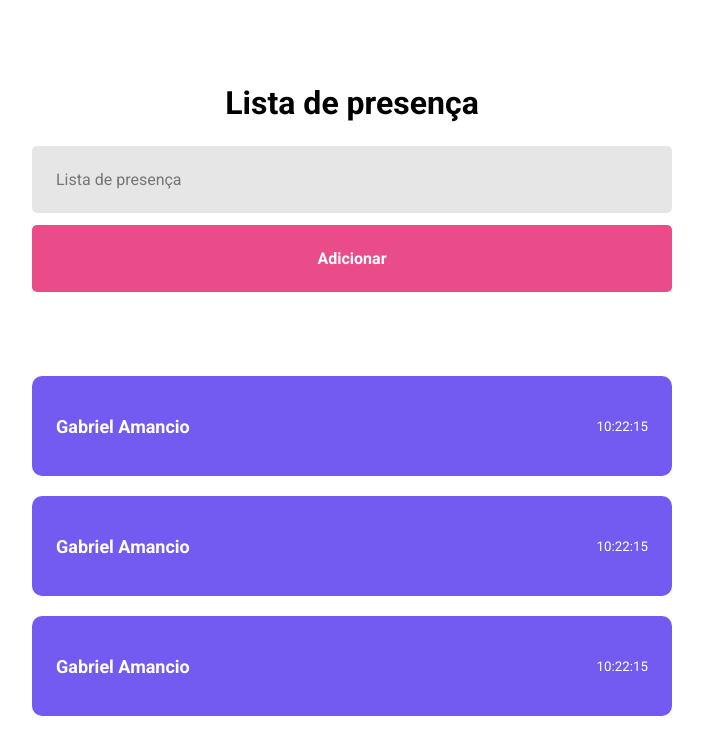
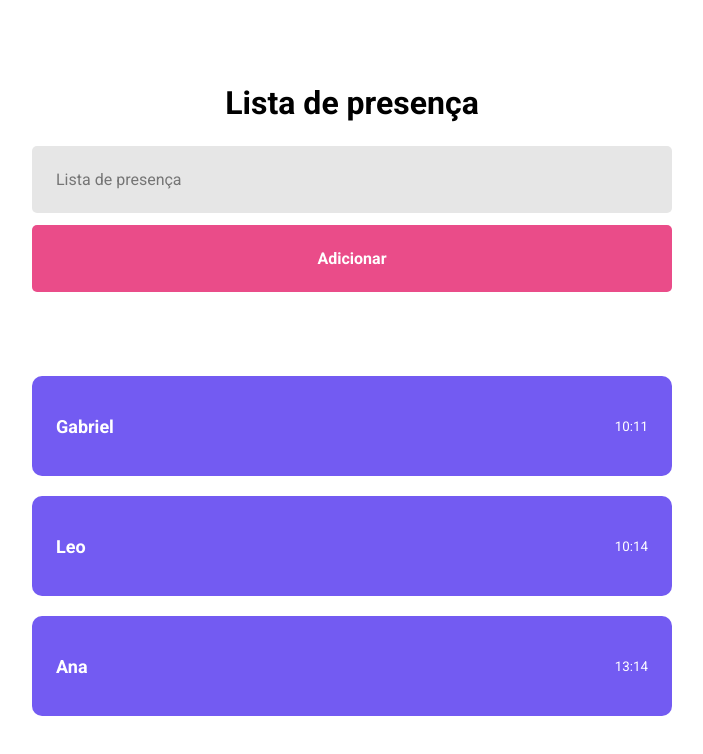
Before and after one commit to Zattrus/reactApp, a React (Vite) app: page / in a window 1280 px wide. Shown: the top 754 px of the page, without its empty margins (288-991 px from the left). Built offline with nearby package versions, Linux system fonts and the light colour scheme.

Commit message:
Usando propriedades

```diff
--- a/src/components/Card/index.jsx
+++ b/src/components/Card/index.jsx
@@ -1,10 +1,10 @@
 import "./styles.css";
 
-export function Card() {
+export function Card({ name, time }) {
   return (
     <div className="card">
-      <strong>Gabriel Amancio</strong>
-      <small>10:22:15</small>
+      <strong>{name}</strong>
+      <small>{time}</small>
     </div>
   );
 }
--- a/src/pages/Home/index.jsx
+++ b/src/pages/Home/index.jsx
@@ -9,9 +9,9 @@ export function Home() {
       <input type="text" placeholder="Lista de presença" />
       <button type="button">Adicionar</button>
 
-      <Card />
-      <Card />
-      <Card />
+      <Card name="Gabriel" time="10:11" />
+      <Card name="Leo" time="10:14" />
+      <Card name="Ana" time="13:14" />
     </div>
   );
 }
```
